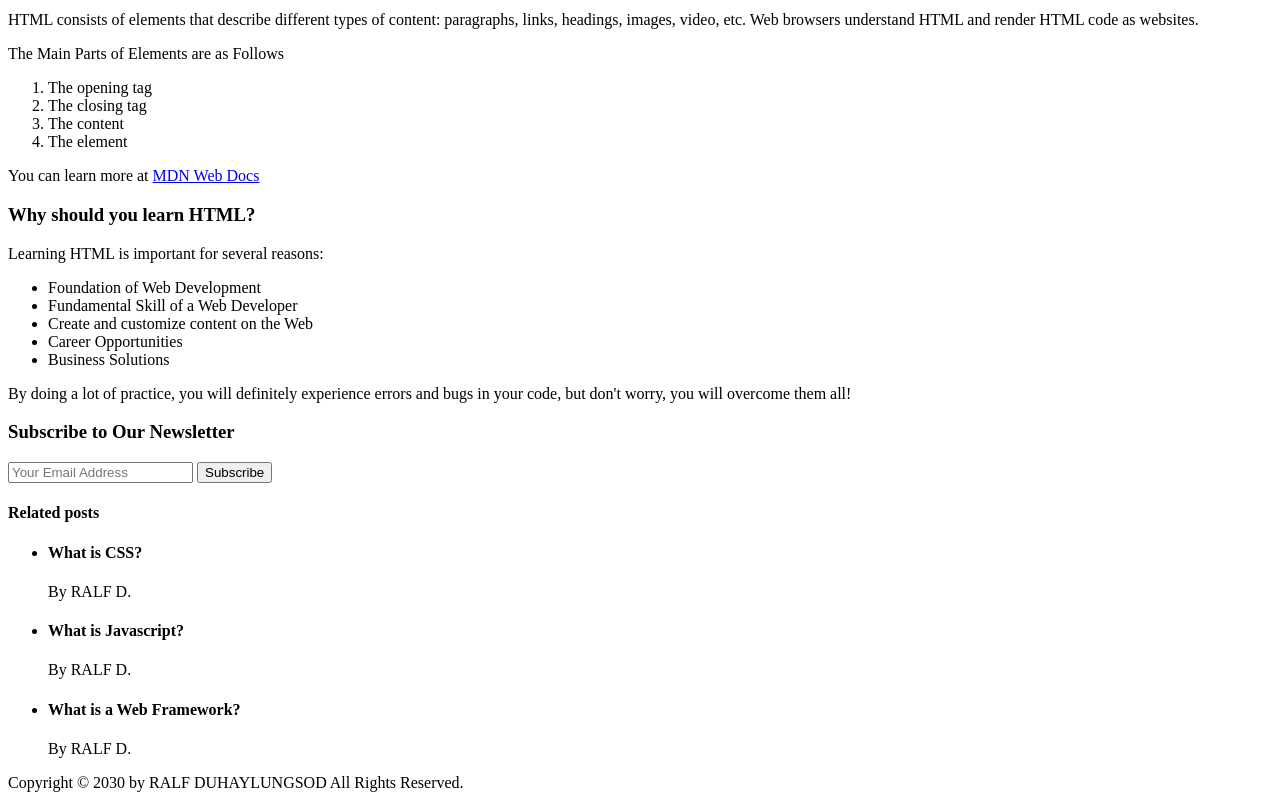
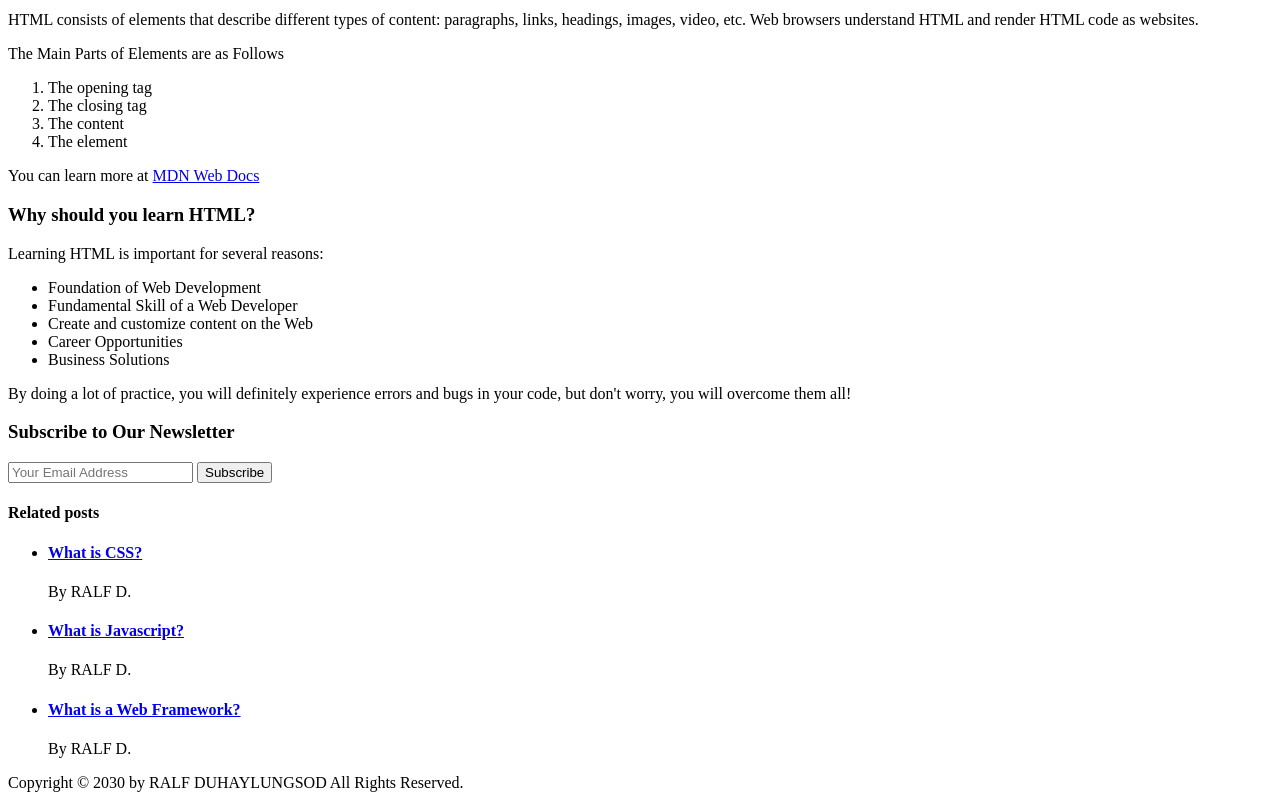
Before and after one commit to parpar0000/html_foundation, a plain HTML site: page index.html in a window 1280 px wide. Shown: the part 459-1259 px from the top of the page. Drawn offline with Linux system fonts and the light colour scheme.

Commit message:
Update index.html
Add anchor in related page

```diff
--- a/index.html
+++ b/index.html
@@ -81,15 +81,15 @@
         <h4>Related posts</h4>
         <ul>
             <li>
-            <h4>What is CSS?</h4>
+            <h4><a href="blog-one.html">What is CSS?</a></h4>
                 <p>By RALF D.</p>
             </li>
             <li>
-            <h4>What is Javascript?</h4>
+            <h4><a href="blog-two.html">What is Javascript?</a></h4>
                 <p>By RALF D.</p>
             </li>
             <li>
-            <h4>What is a Web Framework?</h4>
+            <h4><a href="blog-three.html">What is a Web Framework?</a></h4>
                 <p>By RALF D.</p>
             </li>
         </ul>
```
